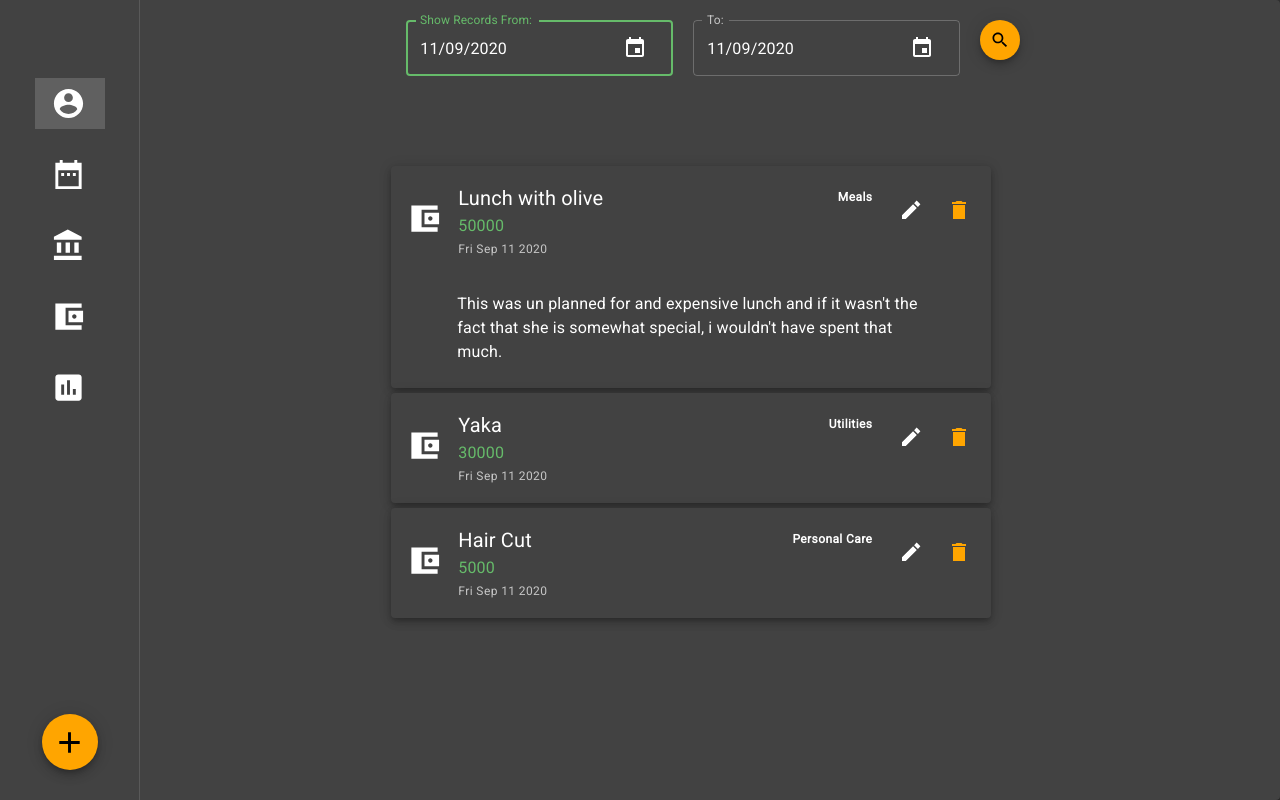
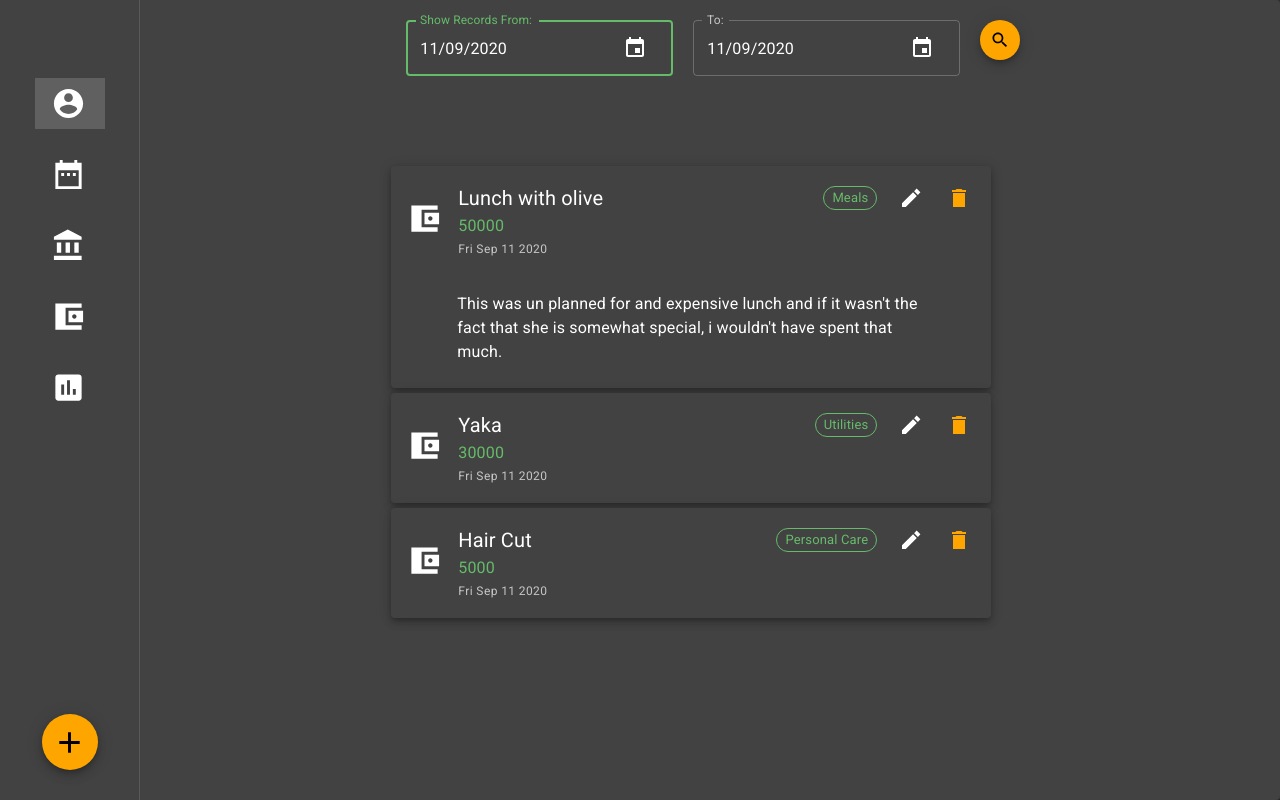
Before and after one commit to mycok/Traxpence-client, a React (Create React App) app: page /expenses in a window 1280 px wide. Built offline with nearby package versions, Linux system fonts and the light colour scheme.

Commit message:
feat: add expense category chip

```diff
--- a/src/components/auth/AuthForm.tsx
+++ b/src/components/auth/AuthForm.tsx
@@ -23,18 +23,11 @@ const useStyles = makeStyles((theme) =>
                 },
             },
         },
-        container: {
-            border: "1px solid #fff",
-            margin: 0,
-            width: 500
-        },
         textFieldsPaper: {
             display: "flex",
             flexDirection: "column",
             justifyContent: "center",
-            alignItems: "center",
-            width: 500,
-            height: 500
+            alignItems: "center"
         },
         textField: {
             margin: 10,
--- a/src/components/expenses/EditExpense.tsx
+++ b/src/components/expenses/EditExpense.tsx
@@ -11,8 +11,7 @@ const useStyles = makeStyles(() =>
             display: "flex",
             flexDirection: "column",
             alignItems: "center",
-            justifyContent: "center",
-            width: 500,
+            justifyContent: "center"
         }
     })
 )
--- a/src/components/expenses/NewExpense.tsx
+++ b/src/components/expenses/NewExpense.tsx
@@ -11,8 +11,7 @@ const useStyles = makeStyles(() =>
             display: "flex",
             flexDirection: "column",
             alignItems: "center",
-            justifyContent: "center",
-            width: 500,
+            justifyContent: "center"
         }
     })
 )
--- a/src/components/expenses/SingleExpense.tsx
+++ b/src/components/expenses/SingleExpense.tsx
@@ -1,5 +1,5 @@
 import React from "react";
-import { Card, CardHeader, CardContent, IconButton, Typography } from "@material-ui/core";
+import { Card, CardHeader, CardContent, IconButton, Typography, Chip } from "@material-ui/core";
 import AccBalanceWallet from "@material-ui/icons/AccountBalanceWalletSharp";
 import { EditSharp, DeleteSharp } from "@material-ui/icons";
 import { makeStyles, createStyles } from "@material-ui/core/styles";
@@ -14,10 +14,9 @@ const useStyles = makeStyles((theme) =>
             margin: 5
         },
         editButton: {
-            marginTop: 12
+            marginLeft: 10
         },
         deleteButton: {
-            marginTop: 12,
             color: theme.palette.secondary.main
         },
         cardContent: {
@@ -51,6 +50,27 @@ function SingleExpense({ expense }: ExpenseComponentProps) {
                 avatar={
                     <AccBalanceWallet fontSize="large" />
                 }
+                title={
+                    <div className={classes.titleContainer}>
+                        <>
+                            <Typography variant="h6">
+                                {expense?.title}
+                            </Typography>
+                            <Chip
+                                variant="outlined"
+                                color="primary"
+                                size="small"
+                                label={expense?.category?.title}
+                            />
+                        </>
+                    </div>
+                }
+                subheader={
+                    <>
+                        <Typography color="primary">{`${currency} ${expense?.amount}`}</Typography>
+                        <Typography variant="caption">{expense?.incurredOn}</Typography>
+                    </>
+                }
                 action={
                     <>
                         <Link to={{
@@ -66,22 +86,6 @@ function SingleExpense({ expense }: ExpenseComponentProps) {
                         </IconButton>
                     </>
                 }
-                title={
-                    <div className={classes.titleContainer}>
-                        <Typography variant="h6">
-                            {expense?.title}
-                        </Typography>
-                        <Typography variant="caption" className={classes.categoryLabel}>
-                            {expense?.category?.title}
-                        </Typography>
-                    </div>
-                }
-                subheader={
-                    <>
-                        <Typography color="primary">{`${currency} ${expense?.amount}`}</Typography>
-                        <Typography variant="caption">{expense?.incurredOn}</Typography>
-                    </>
-                }
             />
             {
                 expense?.notes && (
```
